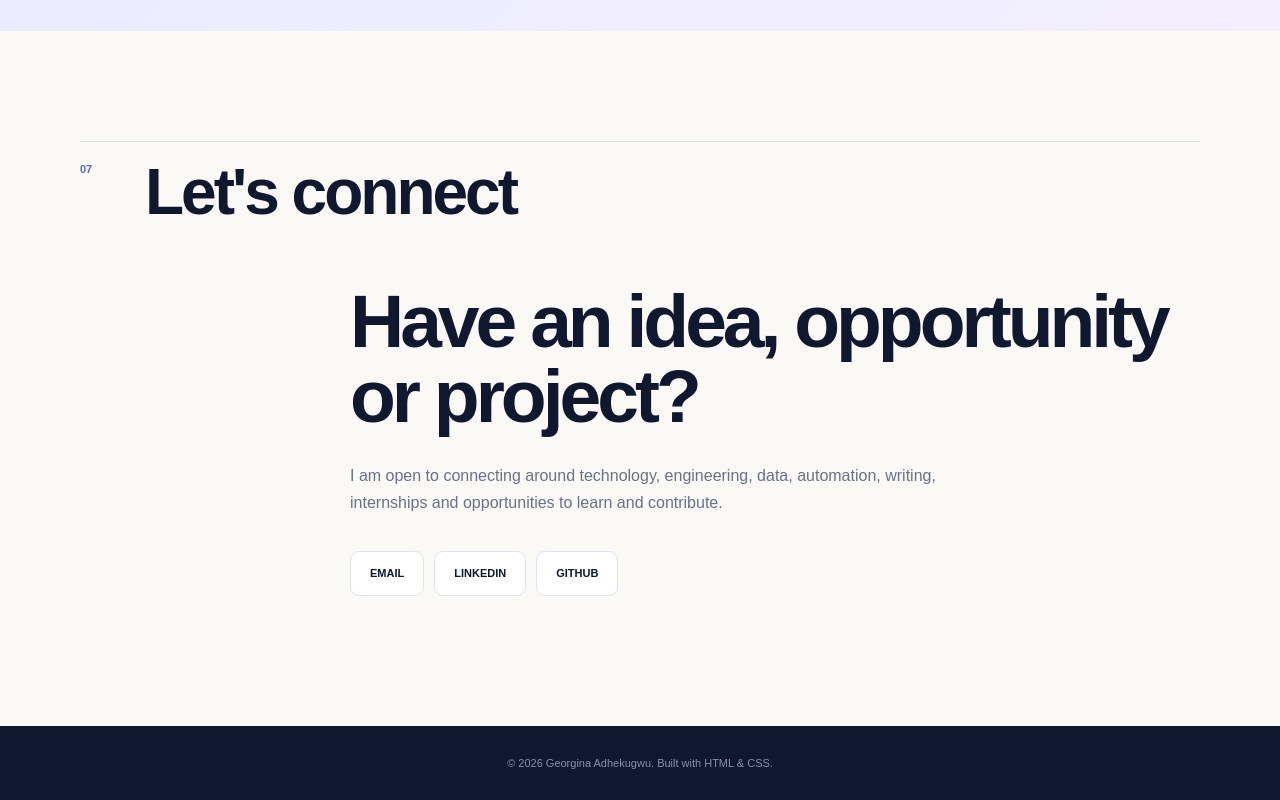
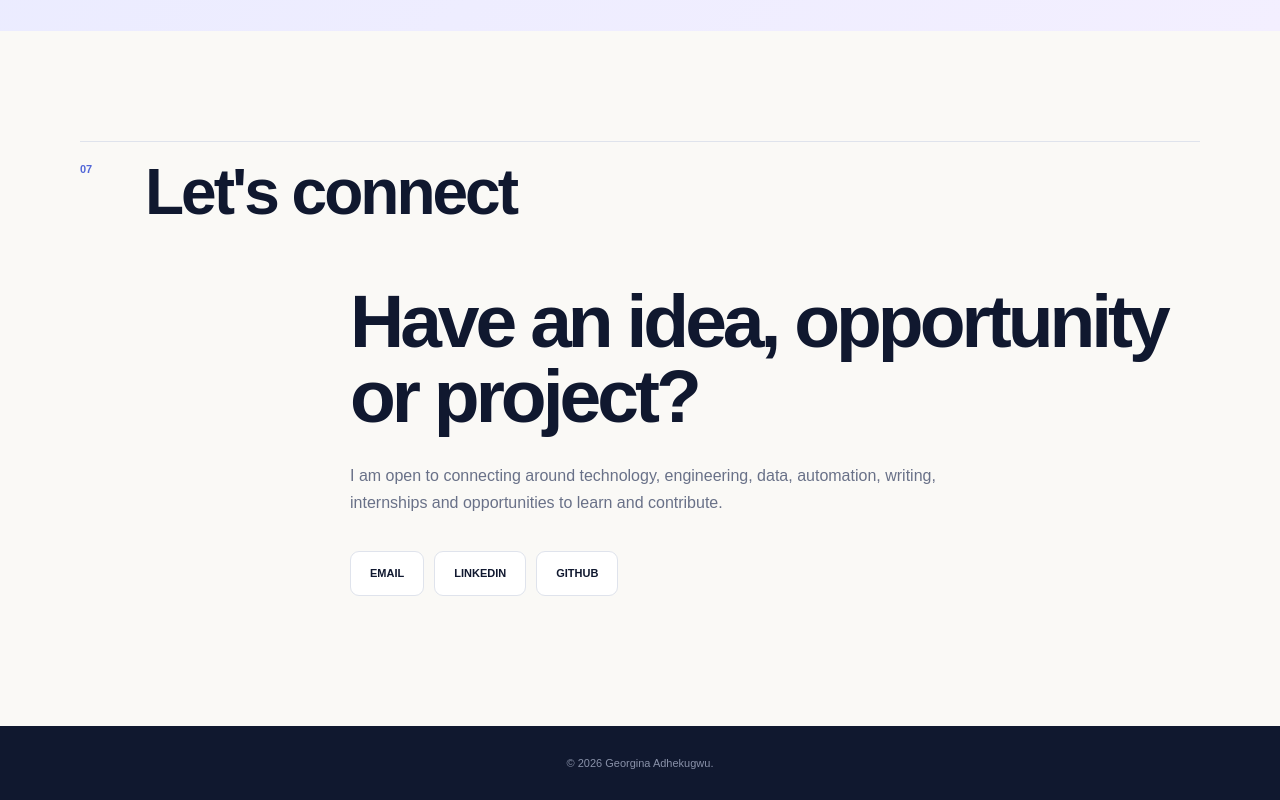
Before and after one commit to adhegeorgina99-collab/Georgina-Portfolio, a plain HTML site: page index.html in a window 1280 px wide. Shown: the part 7716-8516 px from the top of the page. Drawn offline with Linux system fonts and the light colour scheme.

Commit message:
Update index.html

```diff
--- a/index.html
+++ b/index.html
@@ -828,7 +828,7 @@
 
     <footer>
         <p>
-            © 2026 Georgina Adhekugwu. Built with HTML & CSS.
+            © 2026 Georgina Adhekugwu.
         </p>
     </footer>
 
```
